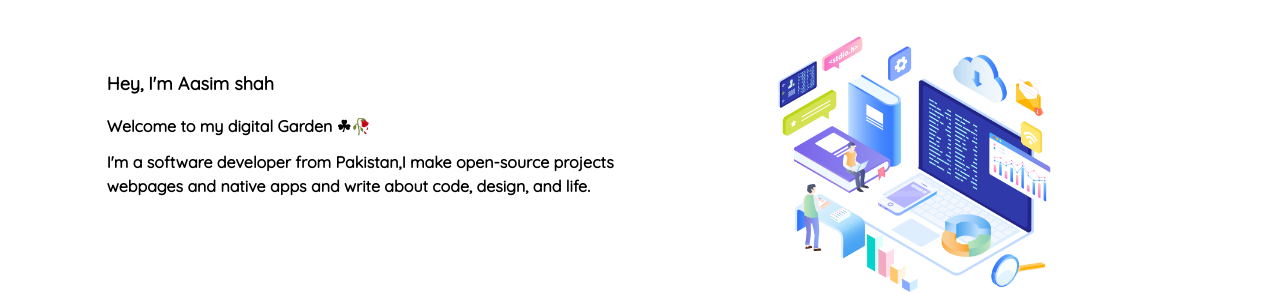
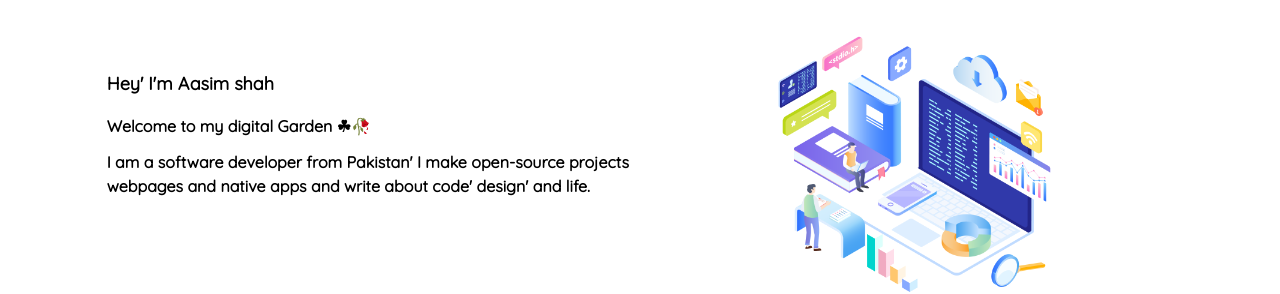
Before and after one commit to aasim-shah/nextjs_portfolio, a Next.js app: page / in a window 1280 px wide. Shown: the part 178-472 px from the top of the page. Built offline with nearby package versions, Linux system fonts and the light colour scheme.

Commit message:
23423dsdfsd

```diff
--- a/src/components/Herosection.jsx
+++ b/src/components/Herosection.jsx
@@ -9,16 +9,16 @@ function Herosection() {
 
         <div className="w-6/12  h-44">
             <p className="text-lg font-black">
-                Hey, I'm Aasim shah
+                Hey&apos; I'm Aasim shah
             </p>
             <p className=" font-semibold mt-4">Welcome to my digital Garden ☘🥀</p>
-            <p className=" font-semibold  mt-3">I'm a software developer from Pakistan,I make open-source projects webpages and native apps  and write about code, design, and life.</p>
+            <p className=" font-semibold  mt-3">I am a software developer from Pakistan&apos; I make open-source projects webpages and native apps  and write about code&apos; design&apos; and life.</p>
         </div>
         {theme && theme==="light" ?
         <Image  src={'/assets/1.jpg'} className='ml-32' width={350} height={350}/>
         :
         <Image  src={'/assets/dark_hero.png'} className='ml-32' width={300} height={300}/>
-  }
+       }
     </div>
   )
 }
```
